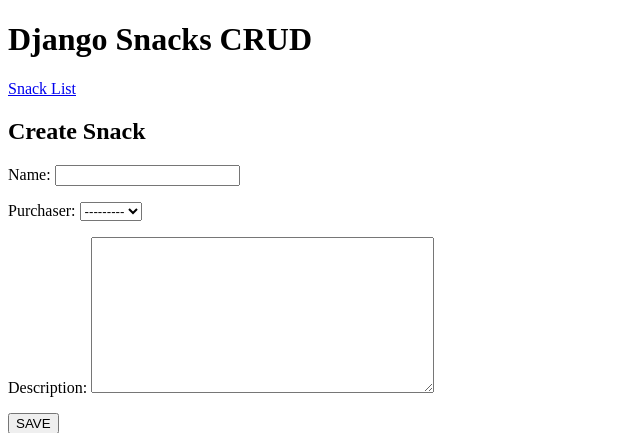
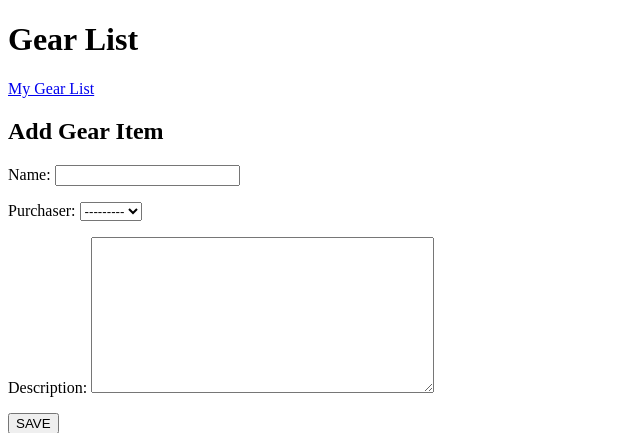
Before and after one commit to SkylerJohnson102020/django_snack_CRUD, a Django app: page /create/ in a window 1280 px wide. Shown: the top 433 px of the page, without its empty margins (0-640 px from the left). Run offline with Django 3.2, Linux system fonts and the light colour scheme; data comes from the database, SQL or seed files in the repository.

Commit message:
Updated templates.

```diff
--- a/templates/base.html
+++ b/templates/base.html
@@ -4,13 +4,13 @@
     <meta charset="UTF-8">
     <meta http-equiv="X-UA-Compatible" content="IE=edge">
     <meta name="viewport" content="width=device-width, initial-scale=1.0">
-    <title>Django Snacks CRUD</title>
+    <title>Gear List</title>
 </head>
 <body>
     <header>
-        <h1>Django Snacks CRUD</h1>
+        <h1>Gear List</h1>
         <nav>
-            <a href="{% url 'snack_list' %}">Snack List</a>
+            <a href="{% url 'snack_list' %}">My Gear List</a>
 
         </nav>
     </header>
--- a/templates/snack_create.html
+++ b/templates/snack_create.html
@@ -2,7 +2,7 @@
 
 {% block crud %}
 
-<h2>Create Snack</h2>
+<h2>Add Gear Item</h2>
 
 <form action="" method="POST">
   {% csrf_token %}
--- a/templates/snack_delete.html
+++ b/templates/snack_delete.html
@@ -2,7 +2,7 @@
 
 {% block crud %}
 
-<h1>Delete Snack</h1>
+<h1>Delete Gear Item</h1>
 
 <form action="" method="POST">
   {% csrf_token %}
--- a/templates/snack_update.html
+++ b/templates/snack_update.html
@@ -2,7 +2,7 @@
 
 {% block crud %}
 
-<h2>Update Snack</h2>
+<h2>Update Gear Item</h2>
 
 <form action="" method="POST">
   {% csrf_token %}
```
Also changed, not shown: templates/snack_detail.html (+5 -5 lines), README.md.
